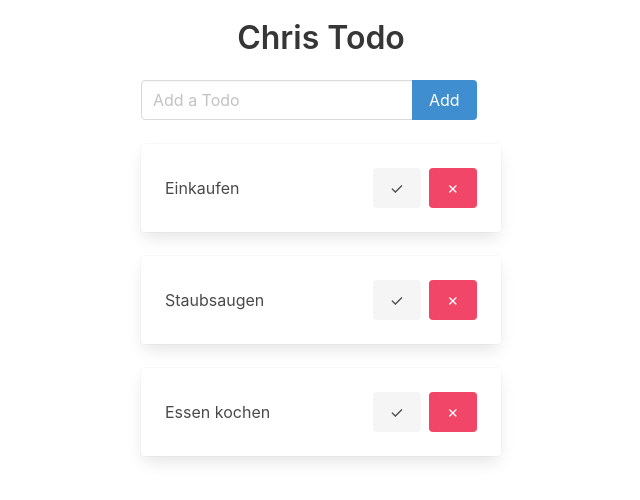
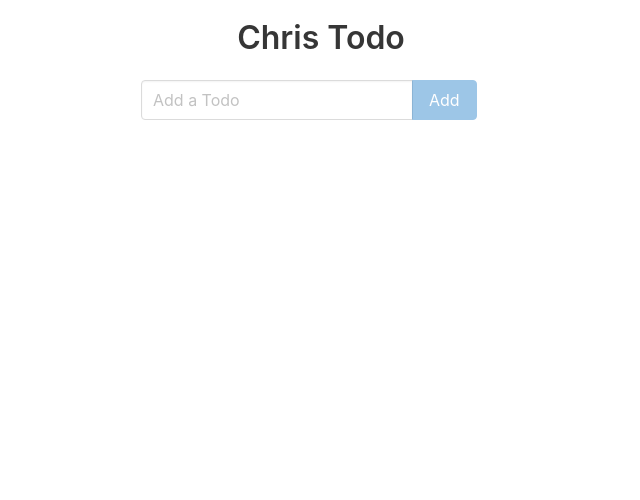
Before and after one commit to ChrisDickreuter/vue3-firebase9-tutorial, a Vue app: page / in a window 1280 px wide. Shown: the top 500 px of the page, without its empty margins (319-959 px from the left). Built offline with nearby package versions, Linux system fonts and the light colour scheme.

Commit message:
Implemented add todo

```diff
--- a/package.json
+++ b/package.json
@@ -9,6 +9,7 @@
   },
   "dependencies": {
     "bulma": "^0.9.4",
+    "uuid": "^9.0.0",
     "vue": "^3.2.47"
   },
   "devDependencies": {
--- a/src/App.vue
+++ b/src/App.vue
@@ -4,23 +4,33 @@
       Chris Todo
     </div>
 
+    <form @submit.prevent="addTodo">
       <div class="field has-addons mb-5">
         <div class="control">
-        <input class="input" type="text" placeholder="Add a Todo">
+          <input
+            v-model="newTodoContent"
+            class="input"
+            type="text"
+            placeholder="Add a Todo">
         </div>
         <div class="control">
-        <a class="button is-info">
+          <button
+            :disabled="!newTodoContent"
+            class="button is-info">
             Add
-        </a>
+          </button>
         </div>
       </div>
+    </form>
 
-    <div v-for="todo in todos" class="card mb-5">
+    <div
+      v-for="todo in todos"
+      class="card mb-5">
       <div class="card-content">
         <div class="content">
           <div class="columns is-mobile is-vcentered">
             <div class="column">
-              {{ todo.content}}
+              {{ todo.content }}
             </div>
             <div class="column is-5 has-text-right">
               <button class="button is-light">
@@ -43,28 +53,44 @@
   imports
 */
 import { ref } from "vue";
+import { v4 as uuidv4 } from "uuid";
 
 /*
   todos
 */
+const todos = ref([
+  // {
+  //   id: 'id1',
+  //   content: 'Einkaufen',
+  //   done: false
+  // },
+  // {
+  //   id: 'id2',
+  //   content: 'Staubsaugen',
+  //   done: true
+  // },
+  // {
+  //   id: 'id3',
+  //   content: 'Essen kochen',
+  //   done: false
+  // }
+])
 
-const todos = ref([
-  {
-    id: 'id1',
-    content: 'Einkaufen',
-    done: false
-  },
-  {
-    id: 'id2',
-    content: 'Staubsaugen',
-    done: true
-  },
-  {
-    id: 'id3',
-    content: 'Essen kochen',
+/*
+  add todo
+*/
+const newTodoContent = ref('')
+
+const addTodo = () => {
+  const newTodo = {
+    id: uuidv4(),
+    content: newTodoContent.value,
     done: false
   }
-])
+
+  todos.value.unshift(newTodo)
+  newTodoContent.value = ''
+}
 
 </script>
 
```
Also changed, not shown: 1 other file (tests, documents, lock files or other folders). Lines whose indentation alone changed are shown as unchanged.
